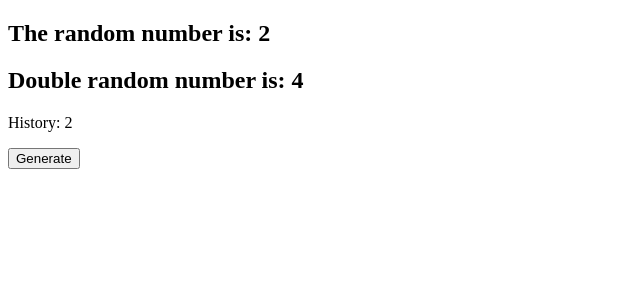
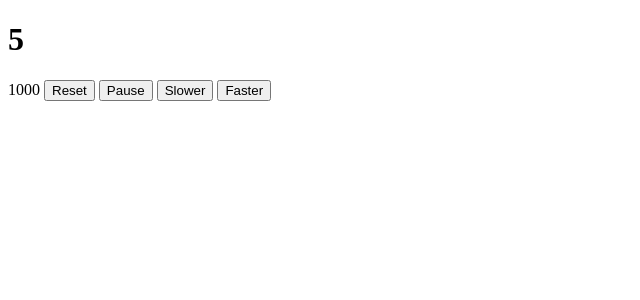
Before and after one commit to alialaa/svelte-sveltekit-course, a SvelteKit app: page / in a window 1280 px wide. Shown: the top 300 px of the page, without its empty margins (0-640 px from the left). Built offline with nearby package versions, Linux system fonts and the light colour scheme.

Commit message:
Lecture Code For counter-with-effects

```diff
--- /dev/null
+++ b/src/lib/components/Counter.svelte
@@ -0,0 +1,45 @@
+<script lang="ts">
+	let count = $state(0);
+	let frequency = $state(1000);
+	let paused = $state(false);
+
+	$effect(() => {
+		let interval: ReturnType<typeof setInterval>;
+		if (!paused) {
+			interval = setInterval(() => {
+				count += 1;
+			}, frequency);
+		}
+		return () => {
+			console.log('cleanup');
+			clearInterval(interval);
+		};
+	});
+</script>
+
+<h1>{count}</h1>
+{frequency}
+<button
+	onclick={() => {
+		count = 0;
+		const _originalFrequency = frequency;
+		frequency = 0;
+		frequency = _originalFrequency;
+	}}>Reset</button
+>
+<button
+	onclick={() => {
+		paused = !paused;
+	}}>{paused ? 'Play' : 'Pause'}</button
+>
+
+<button
+	onclick={() => {
+		frequency *= 2;
+	}}>Slower</button
+>
+<button
+	onclick={() => {
+		frequency /= 2;
+	}}>Faster</button
+>
--- a/src/routes/+page.svelte
+++ b/src/routes/+page.svelte
@@ -1,5 +1,5 @@
 <script>
-	import RandomNumber from '$lib/components/RandomNumber.svelte';
+	import Counter from '$lib/components/Counter.svelte';
 </script>
 
-<RandomNumber />
+<Counter />
```
